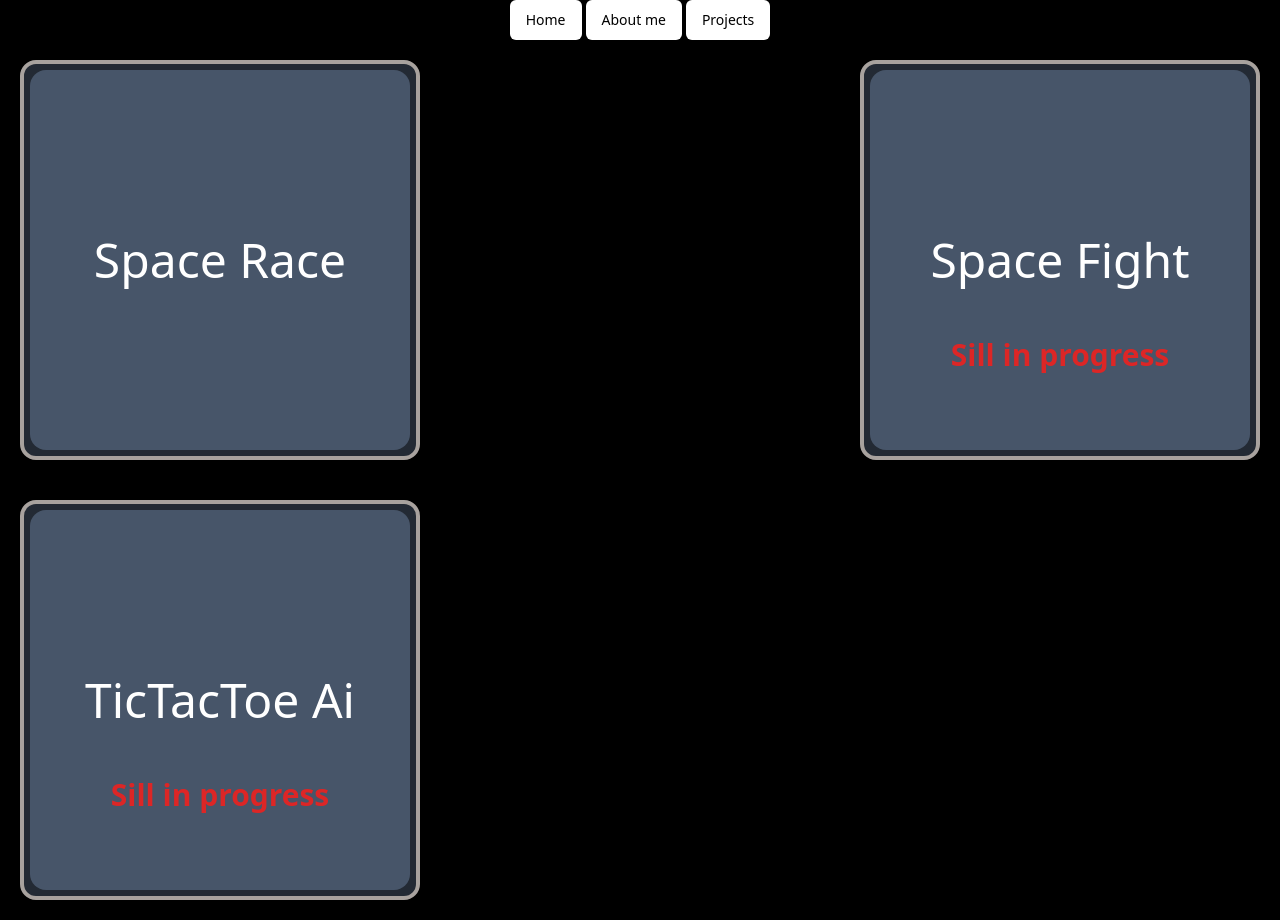
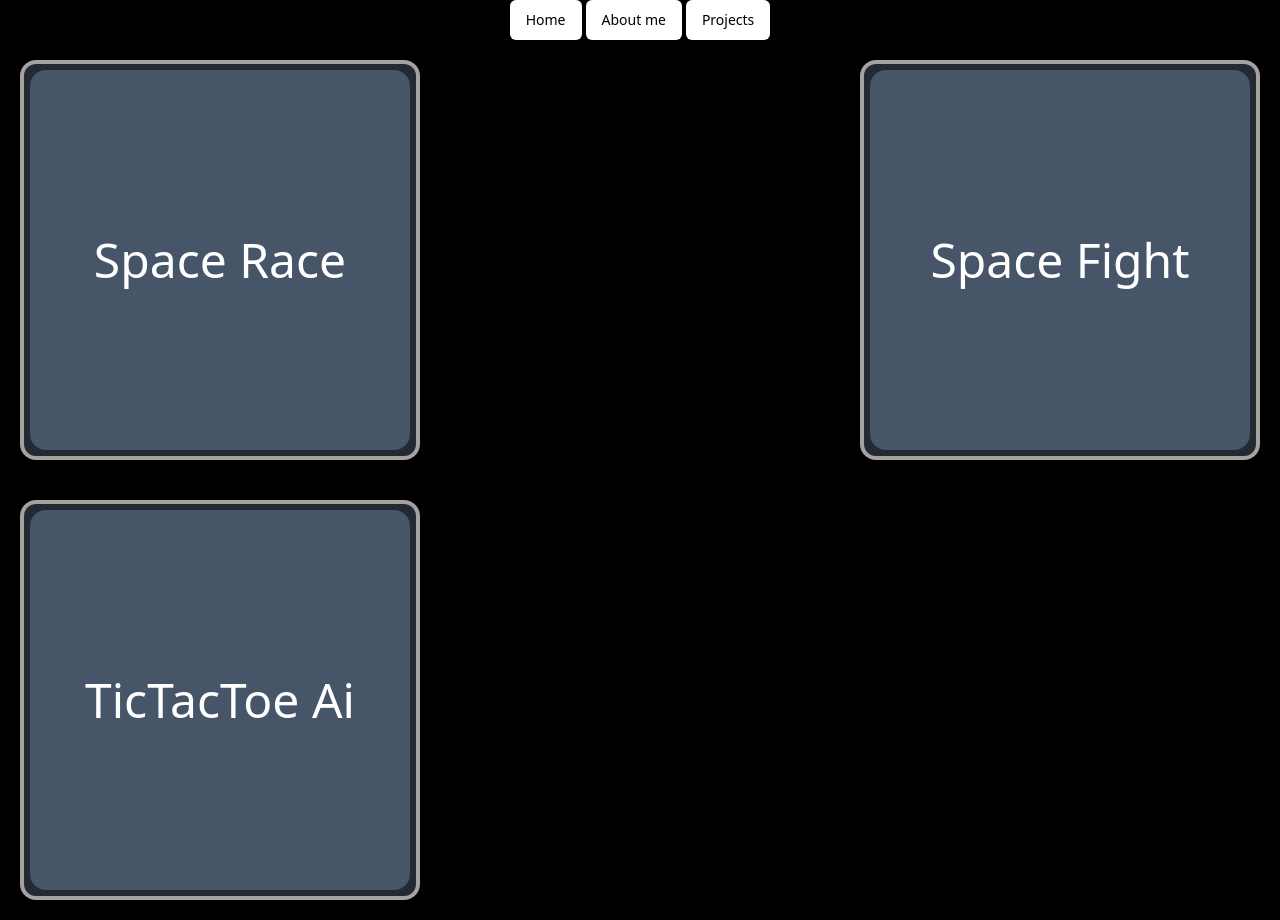
Before and after one commit to AronQ1234/my-website, a Next.js app: page /projects/python in a window 1280 px wide. Built offline with nearby package versions, Linux system fonts and the light colour scheme.

Commit message:
adding python games

```diff
--- a/app/page.tsx
+++ b/app/page.tsx
@@ -1,6 +1,7 @@
 import TypewriterTitle from "@/components/TypewriterTitle";
 import { Button } from "@/components/ui/button";
 import Image from "next/image";
+import Link from "next/link";
 
 export default function Home() {
   return (
@@ -9,7 +10,7 @@ export default function Home() {
           <TypewriterTitle/>
         </h2>
       <div className="absolute top-1/2 left-1/2 -translate-x-1/2 -translate-y-1/2">
-        <Button variant={"redcolor"}>Learn more</Button>
+        <Button variant={"redcolor"}><Link href="/about">Learn more</Link></Button>
       </div>
     </div>
   );
--- a/app/projects/python/page.tsx
+++ b/app/projects/python/page.tsx
@@ -4,8 +4,8 @@ const PytohnProjects = () => {
     return (
         <div className="flex flex-wrap justify-between absolute w-full">
             <Link href="https://bosspro2728.itch.io/space-race"><Card Text="Space Race" inProgress={false}/></Link>
-            <Link href=""><Card Text="Space Fight" inProgress={true} /></Link>
-            <Link href=""><Card Text="TicTacToe Ai" inProgress={true}/></Link>
+            <Link href="https://bosspro2728.itch.io/space-fight"><Card Text="Space Fight" inProgress={false} /></Link>
+            <Link href="https://bosspro2728.itch.io/tictactoe-ai"><Card Text="TicTacToe Ai" inProgress={false}/></Link>
         </div>
     );
 }
```
